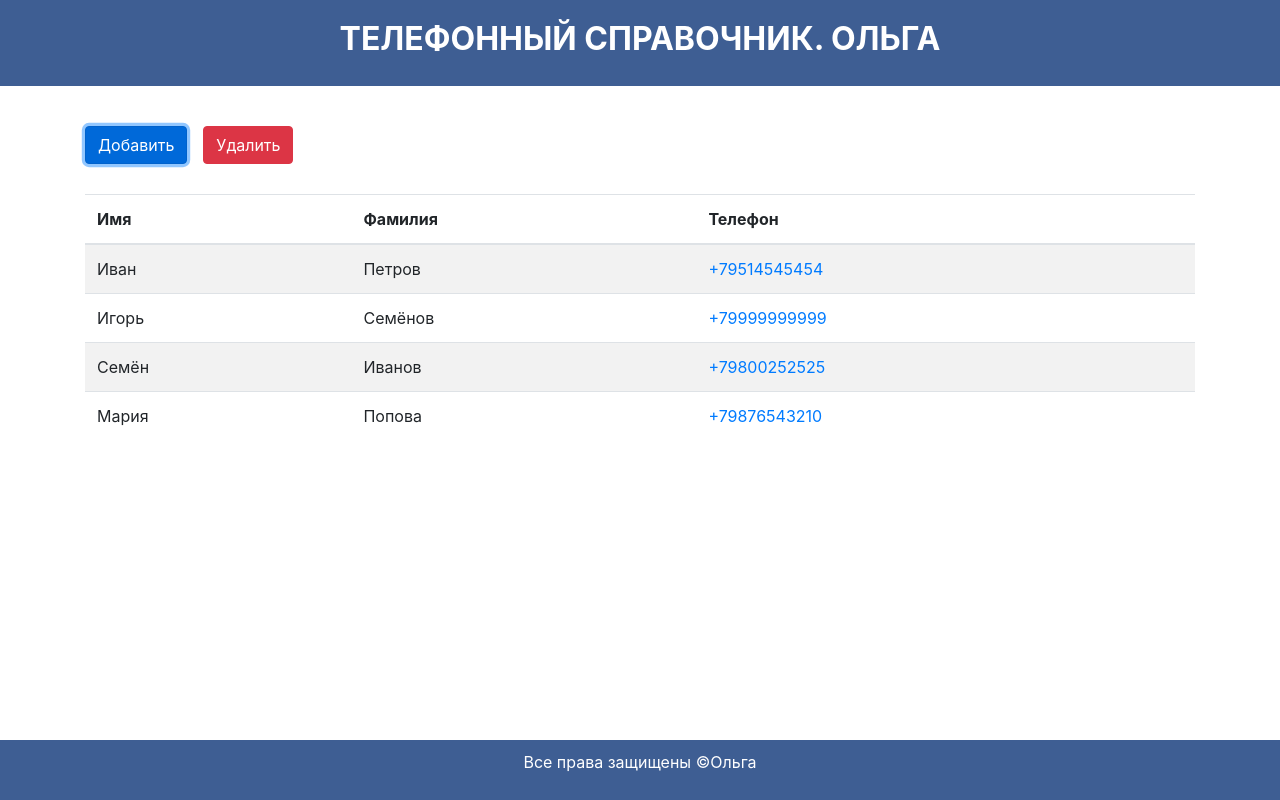
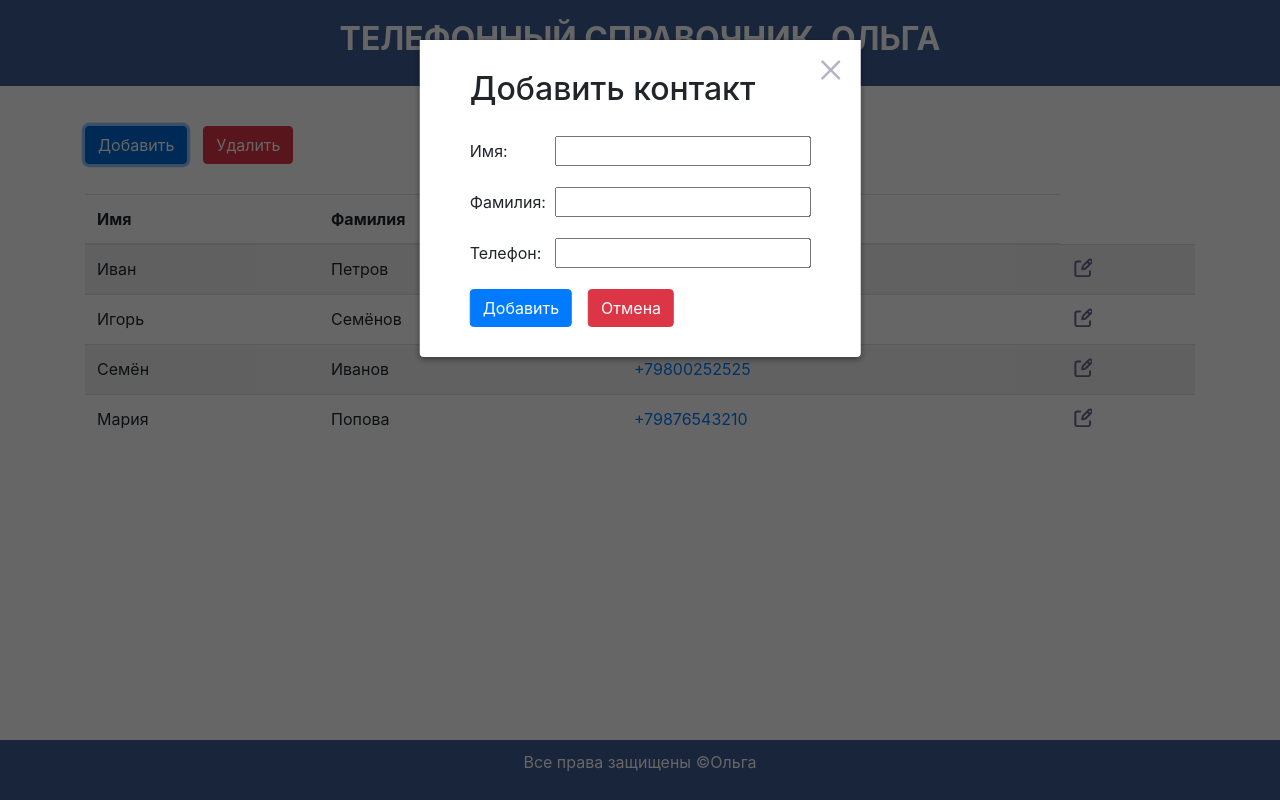
Before and after one commit to olgazh565/phonebook, a plain HTML site: page index.html in a window 1280 px wide. Both pictures are taken after a click on the button "Добавить". Drawn offline with nearby package versions, Linux system fonts and the light colour scheme.

Commit message:
task complete

```diff
--- a/index.html
+++ b/index.html
@@ -7,7 +7,7 @@
   <meta name="viewport" content="width=device-width, initial-scale=1.0">
 
   <title>Телефонная книга</title>
-  <link rel="icon" href="img/icon.svg">
+  <link rel="icon" href="phonebook/img/icon.svg">
   <link rel="stylesheet" href="https://cdnjs.cloudflare.com/ajax/libs/normalize/8.0.1/normalize.min.css">
   <link rel="stylesheet" href="https://cdnjs.cloudflare.com/ajax/libs/bootstrap/4.6.1/css/bootstrap.min.css">
   <link rel="stylesheet" href="phonebook/css/style.css">
--- a/phonebook/css/style.css
+++ b/phonebook/css/style.css
@@ -126,3 +126,13 @@ body {
   color: #fff;
   text-align: center;
 }
+
+.edit-btn {
+  width: 20px;
+  height: 20px;
+  border: 0;
+  outline: 0;
+  outline-offset: 2px;
+  background: center/cover no-repeat;
+  background-image: url('../img/edit.svg');
+}
--- a/phonebook/script/script.js
+++ b/phonebook/script/script.js
@@ -169,17 +169,39 @@ const data = [
         const phoneLink = document.createElement('a');
         phoneLink.href = `tel:${phone}`;
         phoneLink.textContent = phone;
-
+        tr.phoneLink = phoneLink;
         tdPhone.append(phoneLink);
 
-        tr.append(tdDel, tdName, tdSurname, tdPhone);
+        // Добавление кнопки "Редактировать"
+        const tdEdit = document.createElement('td');
+        const tdEditBtn = document.createElement('button');
+        tdEditBtn.classList.add('edit-btn');
+        tdEdit.append(tdEditBtn);
+
+        tr.append(tdDel, tdName, tdSurname, tdPhone, tdEdit);
 
         return tr;
     };
 
     const renderContacts = (elem, data) => {
         const allRow = data.map(createRow);
+        console.log('allRow: ', allRow);
         elem.append(...allRow);
+
+        return allRow;
+    };
+
+    const hoverRow = (allRow, logo) => {
+        const text = logo.textContent;
+
+        allRow.forEach(contact => {
+            contact.addEventListener('mouseenter', () => {
+                logo.textContent = contact.phoneLink.textContent;
+            });
+            contact.addEventListener('mouseleave', () => {
+                logo.textContent = text;
+            });
+        });
     };
 
     const createFooter = () => {
@@ -230,6 +252,10 @@ const data = [
 
         return {
             list: table.tbody,
+            logo,
+            btnAdd: buttonGroup.btns[0],
+            formOverlay: form.overlay,
+            form: form.form,
         };
     };
 
@@ -237,10 +263,29 @@ const data = [
         const app = document.querySelector(selectorApp);
         const phonebook = renderPhoneBook(app, title);
 
-        const {list} = phonebook;
+        const {list, logo, btnAdd, formOverlay, form} = phonebook;
+        const btnCloseForm = document.querySelector('.close');
 
-        renderContacts(list, data);
         //  Функционал
+        const allRow = renderContacts(list, data);
+
+        hoverRow(allRow, logo);
+
+        btnAdd.addEventListener('click', () => {
+            formOverlay.classList.add('is-visible');
+        });
+
+        form.addEventListener('click', e => {
+            e.stopPropagation();
+        });
+
+        formOverlay.addEventListener('click', () => {
+            formOverlay.classList.remove('is-visible');
+        });
+
+        btnCloseForm.addEventListener('click', () => {
+            formOverlay.classList.remove('is-visible');
+        });
     };
 
     window.phoneBookInit = init;
```
Also changed, not shown: phonebook/img/edit.svg (added).
